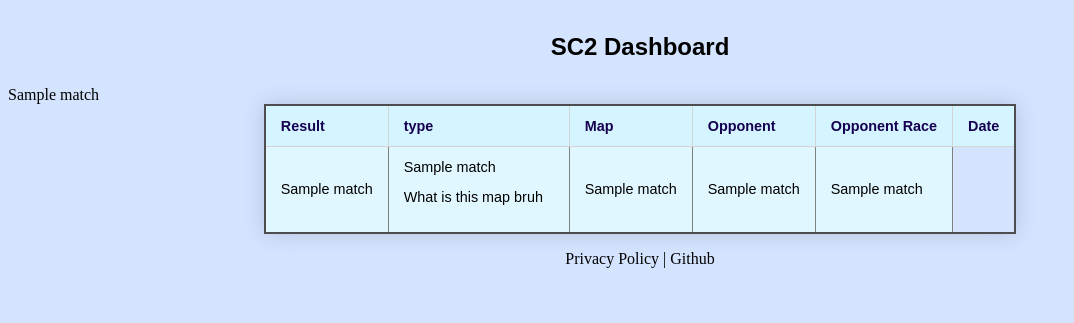
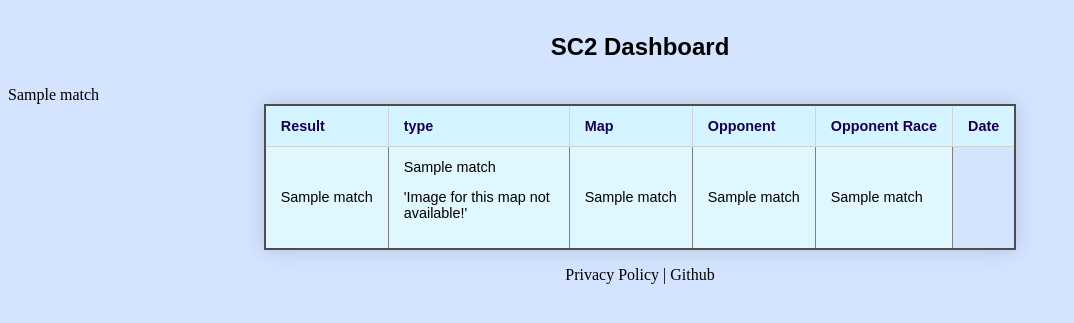
Before and after one commit to hammer-hao/Gimme-a-Game, a Flask app: template templates/matchhistory.html in a window 1280 px wide. Shown: the top 323 px of the page, without its empty margins (0-1074 px from the left). Run offline with Flask 2, Linux system fonts and the light colour scheme; the template is opened without the code that fills it: most values are stand-ins (such as "Sample title", 1, 10 or a date in 2020).

Commit message:
added error message for not available mage images

```diff
--- a/templates/matchhistory.html
+++ b/templates/matchhistory.html
@@ -56,7 +56,7 @@
                 {% elif match[6]=='Waterfall' %}
                 <img class="mapfigure" src="{{ url_for('static', filename='images/Waterfall.jpeg') }}">
                 {% else %}
-                <p>What is this map bruh</p>
+                <p>'Image for this map not available!'</p>
                 {% endif %}
             </td>
             <td>
```
